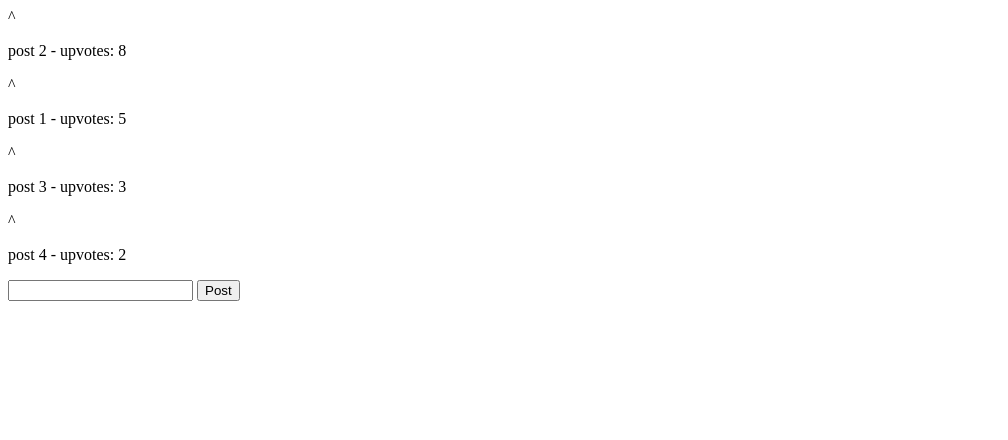
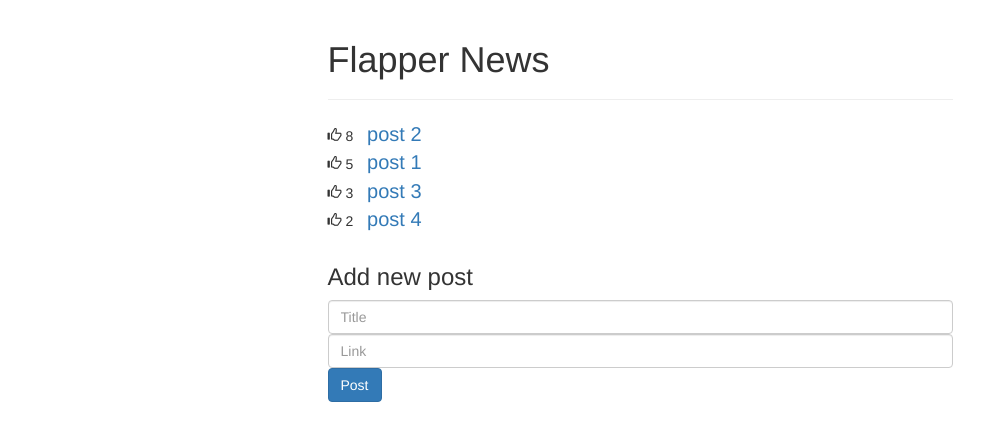
Before and after one commit to JasterTDC/angularjs-example, a plain HTML site: page index.html in a window 1280 px wide. Shown: the whole page, without its empty margins (0-1008 px from the left). Drawn offline with nearby package versions, Linux system fonts and the light colour scheme.

Commit message:
It works now

```diff
--- a/controllers/app.js
+++ b/controllers/app.js
@@ -1,22 +1,31 @@
 
 var app = angular.module ('flapperNews', []);
 
-app.controller ('MainCtrl', ['$scope', function ($scope){
-  $scope.test = 'Hello world !';
-  $scope.posts = [
-    { title: 'post 1', upvotes: 5 },
-    { title: 'post 2', upvotes: 8 },
-    { title: 'post 3', upvotes: 3 },
-    { title: 'post 4', upvotes: 2 }
-  ];
+app.factory ('posts', function (){
+  var o = {
+    posts : [
+      { title: 'post 1', upvotes: 5, link: 'https://www.google.com' },
+      { title: 'post 2', upvotes: 8, link: 'https://www.twitter.com' },
+      { title: 'post 3', upvotes: 3, link: 'https://www.facebook.com' },
+      { title: 'post 4', upvotes: 2, link: 'https://www.pordede.com' }
+    ]
+  };
+
+  return o;
+});
+
+app.controller ('MainCtrl', ['$scope', 'posts', function ($scope, posts){
+  console.log (posts.posts)
+  $scope.posts = posts.posts;
 
   $scope.addPost = function () {
     if (!$scope.title || $scope.title === '') { return ; }
     $scope.posts.push ({
-      title: $scope.title, upvotes : 0
+      title: $scope.title, upvotes : 0, link: $scope.link
     });
 
     $scope.title = '';
+    $scope.link = '';
   };
 
   $scope.incrementUpvotes = function (post){
--- a/index.html
+++ b/index.html
@@ -1,20 +1,51 @@
 <html>
 <head>
   <title> AngularJS example </title>
+  <!-- Bootstrap -->
+  <link href="http://maxcdn.bootstrapcdn.com/bootstrap/3.2.0/css/bootstrap.min.css" rel="stylesheet">
   <!-- AngularJS -->
   <script src="http://ajax.googleapis.com/ajax/libs/angularjs/1.3.10/angular.min.js"></script>
   <!-- Controllers -->
   <script src="./controllers/app.js"></script>
+  <style> .glyphicon-thumbs-up { cursor:pointer } </style>
 </head>
 <body ng-app="flapperNews" ng-controller="MainCtrl">
-  <div ng-repeat="post in posts | orderBy: '-upvotes'">
-    <span ng-click="incrementUpvotes(post)">^</span>
-    <p>{{ post.title }} - upvotes: {{ post.upvotes }}</p>
+
+  <div class="row">
+
+    <div class="col-md-6 col-md-offset-3">
+
+      <div class="page-header">
+        <h1>Flapper News</h1>
+      </div>
+
+      <div ng-repeat="post in posts | orderBy: '-upvotes'" >
+        <span class="glyphicon glyphicon-thumbs-up" ng-click="incrementUpvotes(post)"></span>
+        {{post.upvotes}}
+        <span style="font-size:20px; margin-left:10px;">
+          <a ng-show="post.link" href="{{post.link}}">
+            {{post.title}}
+          </a>
+          <span ng-hide="post.link">
+            {{post.title}}
+          </span>
+        </span>
+      </div>
+
+      <form ng-submit="addPost()" style="margin-top: 30px;" >
+        <h3> Add new post </h3>
+
+        <div class="form-group">
+          <input type="text" class="form-control" placeholder="Title" ng-model="title" ></input>
+          <input type="text" class="form-control" placeholder="Link" ng-model="link"></input>
+          <button type="submit" class="btn btn-primary">Post</button>
+        </div>
+
+      </form>
+
+    </div>
+
   </div>
 
-  <form ng-submit="addPost()">
-    <input type="test" ng-model="title" ></input>
-    <button type="submit" >Post</button>
-  </form>
 </body>
 </html>
```
